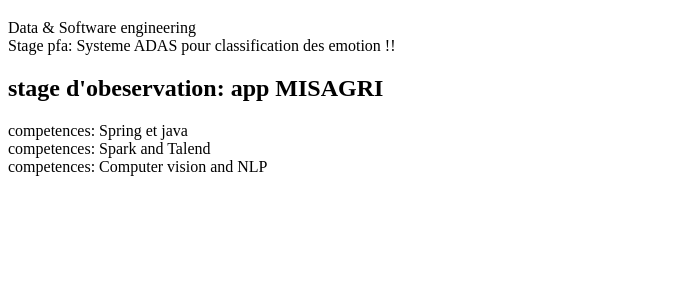
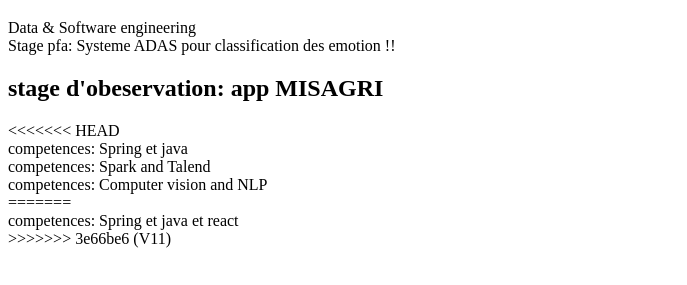
Before and after one commit to Mohammed-Belmellah/TP_GIT, a plain HTML site: page index.html in a window 1280 px wide. Shown: the part 61-346 px from the top of the page, without its empty margins (0-687 px from the left). Drawn offline with Linux system fonts and the light colour scheme.

Commit message:
after rebase

```diff
--- a/index.html
+++ b/index.html
@@ -11,9 +11,14 @@
     <div>Data & Software engineering</div>
     <div>Stage pfa: Systeme ADAS pour classification des emotion !! </div>
     <div><h2>stage d'obeservation: app MISAGRI</h2></div>
+<<<<<<< HEAD
     <div>competences: Spring et java</div>
     <div>competences: Spark and Talend</div>
     <div>competences: Computer vision and NLP</div>
+=======
+    <div>competences: Spring et java et react</div>
+
+>>>>>>> 3e66be6 (V11)
 
 </body>
 </html>
```
